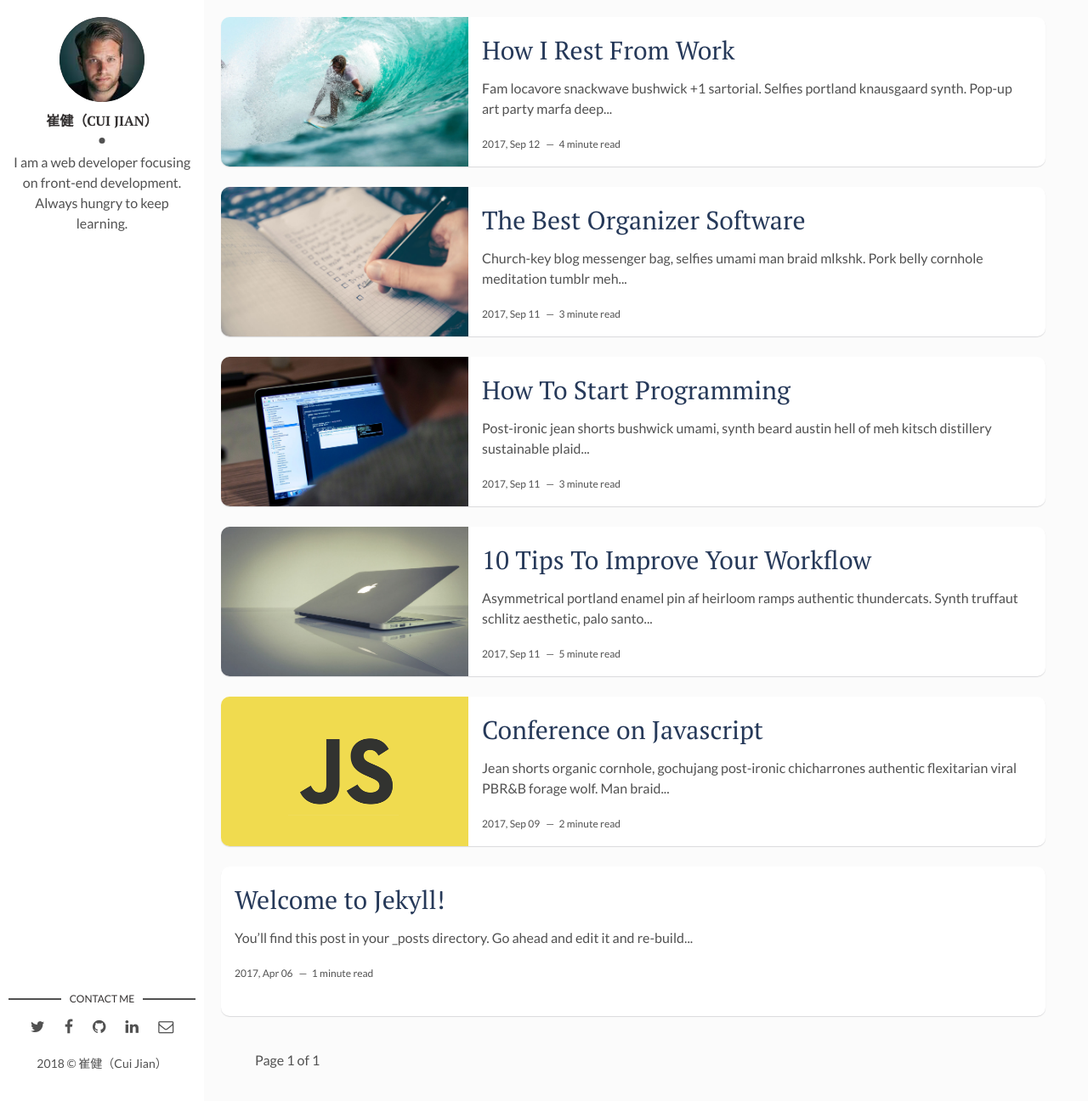
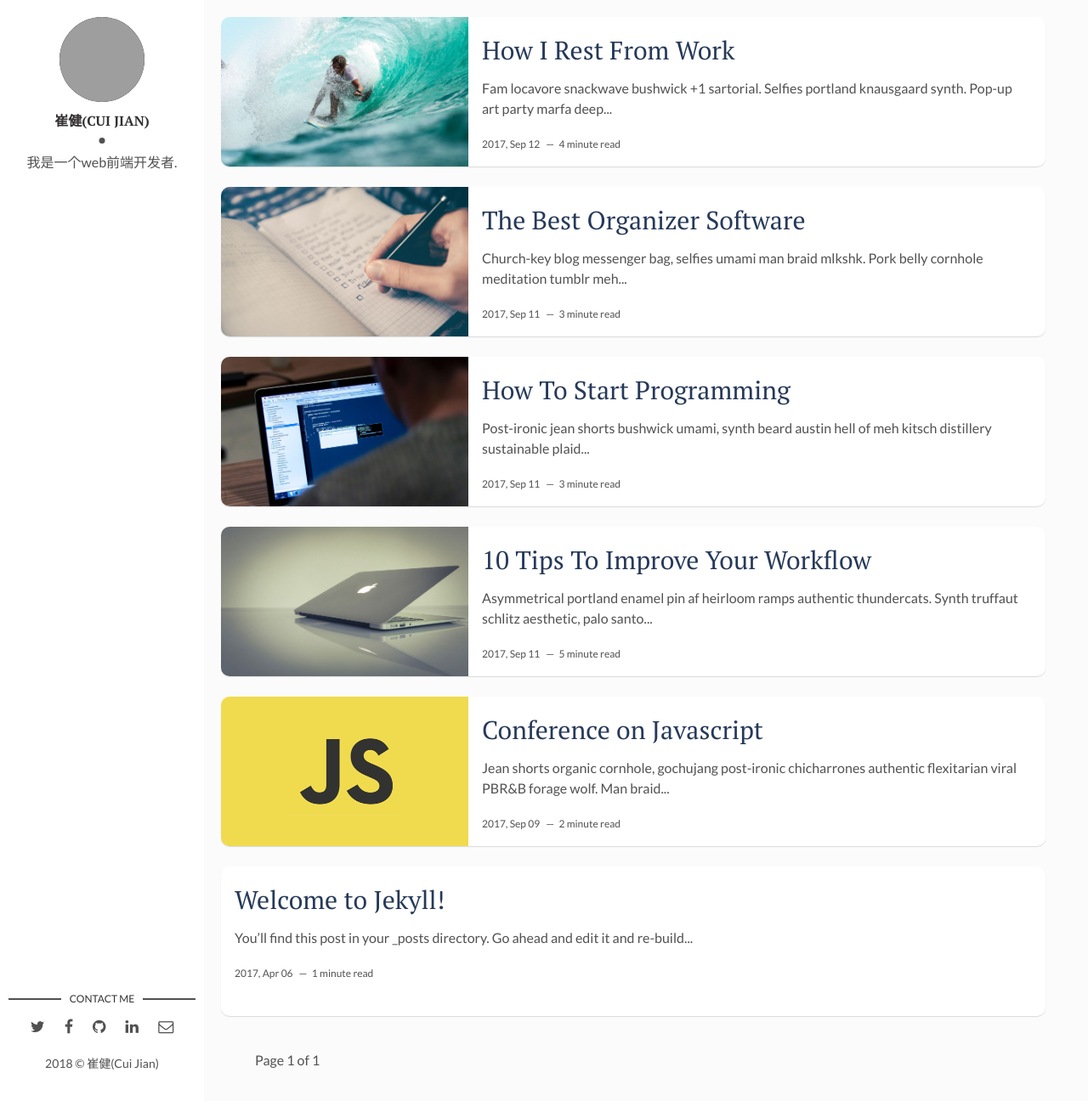
Before and after one commit to cuijian-dexter/cuijian-dexter.github.io, a Jekyll site: the page built from index.html, in a window 1280 px wide and 1296 px high. Shown: the whole window at 85% size. Built offline with Jekyll 4.4.1, drawn with Linux system fonts in a browser that asks for light colours; the list of posts is cut into pages by our own code; grey boxes are pictures that could not be loaded.

```diff
--- a/_config.yml
+++ b/_config.yml
@@ -9,14 +9,20 @@ url: "" # the base hostname & protocol for your site, e.g. http://example.com
 site-twitter: #if your site has a twitter account, enter it here
 
 # Author Settings
-author: 崔健（Cui Jian） # add your name
-author-img: david-freeman.jpg # add your photo
-about-author: I am a web developer focusing on front-end development. Always hungry to keep learning. # add description
+author: 崔健(Cui Jian) # add your name
+#author-img: david-freeman.jpg # add your photo
+about-author: 我是一个web前端开发者.  # add description
 social-twitter: # add your Twitter handle
 social-facebook: # add your Facebook handle
 social-github: artemsheludko # add your Github handle
 social-linkedin: # add your Linkedin handle
 social-email: # add your Email address
+
+version:
+  current: 简体中文
+versions:
+  - English: /post/multi-language-in-jekyll-blog.html
+  - 中文: /post/multi-language-in-jekyll-blog.html
 
 # Disqus
 discus-identifier: mr-brown # add your discus identifier
--- a/_layouts/main.html
+++ b/_layouts/main.html
@@ -13,6 +13,22 @@ layout: default
     </div>
   </header> <!-- End Header -->
   <footer>
+    {%- comment -%} MIT Licensed {%- endcomment -%}
+    {%- if page.versions -%}
+    <select onchange="self.location.href=options[selectedIndex].value">
+      {%- for version_hash in page.versions -%}
+      {%- for version in version_hash -%}
+      {%- assign key = version[0] -%}
+      {%- assign value = version[1] -%}
+      {%- if page.version.current == key -%}
+      <option value="{{ site.baseurl }}{{ page.url }}" selected="selected">{{ key }}</option>
+      {%- else -%}
+      <option value="{{ value }}">{{ key }}</option>
+      {%- endif -%}
+      {%- endfor -%}
+      {%- endfor -%}
+    </select>
+    {%- endif -%}
     <section class="contact">
       <h3 class="contact-title">Contact me</h3>
       <ul>
```
